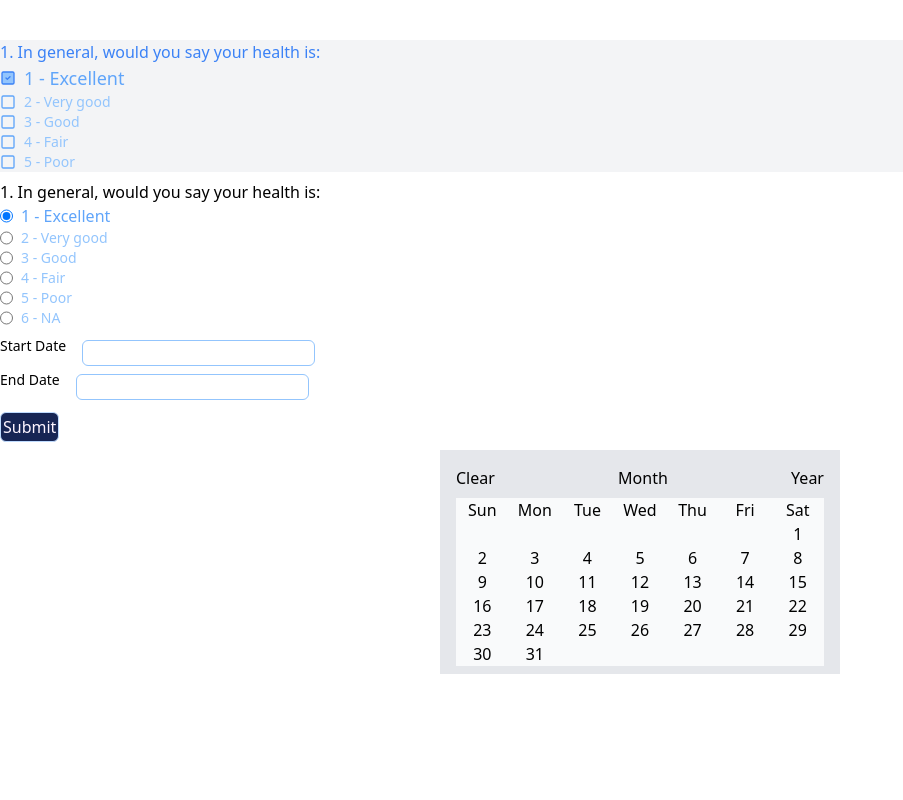
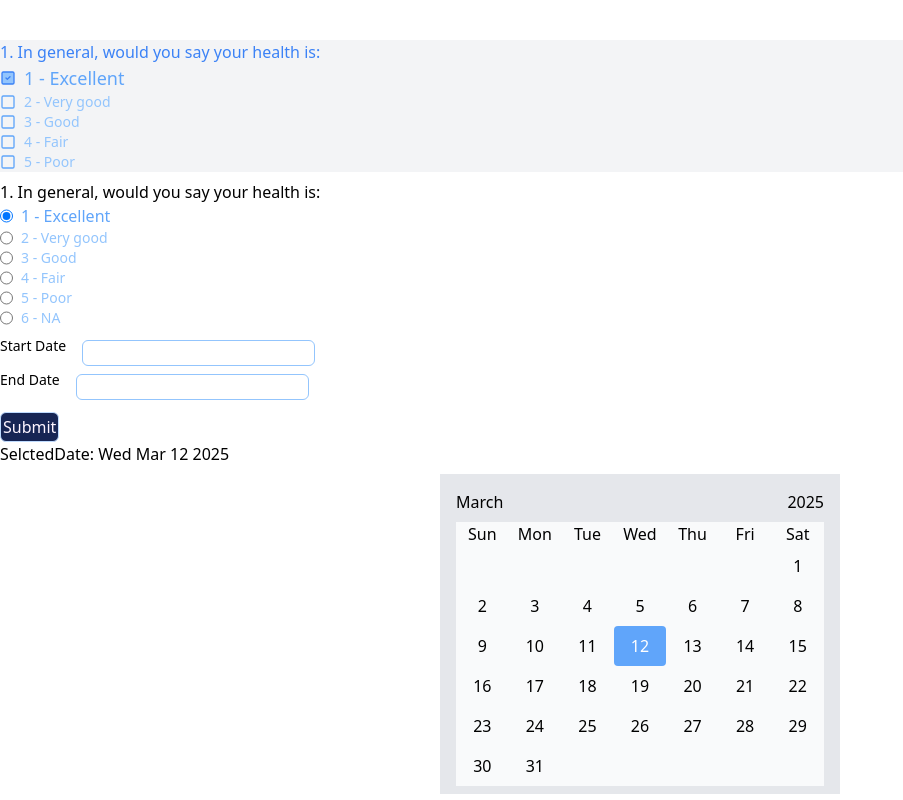
Before and after one commit to AnithaVangavarapu/demo, a React (Create React App) app: page / in a window 1280 px wide. Shown: the whole page, without its empty margins (0-903 px from the left). Built offline with nearby package versions, Linux system fonts and the light colour scheme.

Commit message:
updated custom Calendar

```diff
--- a/src/App.tsx
+++ b/src/App.tsx
@@ -86,6 +86,7 @@ const App: React.FC = () => {
         onClick={handleSubmit}
         // classname="border-red-500"
       />
+      <div>SelctedDate: {currentDate.toDateString()}</div>
       <CustomCalendar value={currentDate} onChange={setCurrentDate} />
     </div>
   );
--- a/src/components/Calendar/CustomCalendar.tsx
+++ b/src/components/Calendar/CustomCalendar.tsx
@@ -1,49 +1,113 @@
 import dayjs, { Dayjs } from "dayjs";
-import React from "react";
+import React, { useState } from "react";
 import Month from "./Month";
+import Year from "./Year";
+
 interface CustomCalendarProps {
   value?: Date;
   onChange: (value: Date) => void;
 }
-const CustomCalendar = ({
-  value = new Date(),
-  onChange,
-}: CustomCalendarProps) => {
-  const currentDate: Dayjs = dayjs(value);
-  // const startDayOfMonth = selectedDate.startOf("month").day();
-  // console.log(startDayOfMonth);
-  // const totalDaysInMonth = selectedDate.startOf("month").daysInMonth();
-  // console.log(totalDaysInMonth);
-  const totalDaysInMonth = currentDate.daysInMonth();
-  console.log("total days in current month", totalDaysInMonth);
-  const startDayOfMonth = currentDate.startOf("month").day();
-  console.log(startDayOfMonth);
-  const daysOfWeek: string[] = [
-    "Sun",
-    "Mon",
-    "Tue",
-    "Wed",
-    "Thu",
-    "Fri",
-    "Sat",
-  ];
+
+const CustomCalendar = ({ value = new Date(), onChange }: CustomCalendarProps) => {
+  const [selectedDate, setSelectedDate] = useState<Dayjs>(dayjs(value));
+  const [showDays, setShowDays] = useState<boolean>(true);
+  const [showMonth, setShowMonth] = useState<boolean>(false);
+  const [showYear, setShowYear] = useState<boolean>(false);
+
+  const totalDaysInMonth = selectedDate.daysInMonth();
+  const startDayOfMonth = selectedDate.startOf("month").day();
+  const endDayOfMonth = selectedDate.endOf("month").day();
+  const suffixDays = 6 - endDayOfMonth;
+  const selectedMonth = selectedDate.format("MMMM");
+  const selectedYear = selectedDate.year();
+
+  const daysOfWeek: string[] = ["Sun", "Mon", "Tue", "Wed", "Thu", "Fri", "Sat"];
+
+  // ✅ Fixed: Use .date(day) instead of .day(day+1)
+  const handleSelectDay = (day: number) => {
+    const newDate = selectedDate.date(day);
+    setSelectedDate(newDate);
+    onChange(newDate.toDate());
+  };
+
+  const handleSelectMonth = (monthIndex: number) => {
+    setSelectedDate(selectedDate.month(monthIndex));
+    setShowMonth(false);
+    setShowDays(true);
+  };
+
+  const handleSelectYear = (year: number) => {
+    setSelectedDate(selectedDate.year(year));
+    setShowYear(false);
+    setShowDays(true);
+  };
+  const handleShowMonth=()=>{
+    if(showMonth){
+      setShowMonth(false)
+      setShowDays(true)
+      setShowYear(false)
+      }else{
+        setShowMonth(true)
+        setShowDays(false)
+        setShowYear(false)
+      }
+  }
+const handleShowYear=()=>{
+  if(showYear){
+    setShowYear(false)
+    setShowDays(true)
+    setShowMonth(false)
+  }else{
+    setShowYear(true)
+    setShowMonth(false)
+    setShowDays(false)
+  }
+}
   return (
     <div className="mx-auto mt-2 w-[400px] p-2 bg-gray-200 flex flex-col">
-      <div className="flex flex-row  justify-between">
-        <button className="m-2">Clear</button>
-        <button className="m-2">Month</button>
-        <button className="m-2">Year</button>
+      <div className="flex flex-row justify-between">
+        {/* <button className="m-2">Clear</button> */}
+        <button className="m-2" onClick={handleShowMonth}>
+          {selectedMonth}
+        </button>
+        <button className="m-2" onClick={handleShowYear}>
+          {selectedYear}
+        </button>
       </div>
-      <div className="mx-2  bg-gray-50 grid grid-cols-7 text-center">
-        {daysOfWeek.map((day, index) => (
-          <div key={index}>{day}</div>
-        ))}
-        {Array.from({ length: startDayOfMonth }).map(() => (
-          <div></div>
-        ))}
-        {Array.from({ length: totalDaysInMonth }).map((day, index) => (
-          <div>{index + 1}</div>
-        ))}
+      <div>
+        {showDays && (
+          <div>
+            {!showMonth&& !showYear && (
+              <div className="mx-2 bg-gray-50 grid grid-cols-7 text-center">
+                {daysOfWeek.map((day, index) => (
+                  <div key={index}>{day}</div>
+                ))}
+                {Array.from({ length: startDayOfMonth }).map((_, idx) => (
+                  <div key={`empty-start-${idx}`} />
+                ))}
+                {Array.from({ length: totalDaysInMonth }).map((_, index) => (
+                  <div
+                    key={`day-${index}`}
+                    className={`p-2 text-center cursor-pointer ${
+                      selectedDate.date() === index + 1
+                        ? "bg-blue-400 text-white rounded"
+                        : "hover:bg-gray-300"
+                    }`}
+                    onClick={() => handleSelectDay(index + 1)}
+
+                  >
+                    {index + 1}
+                  </div>
+                ))}
+                {Array.from({ length: suffixDays }).map((_, idx) => (
+                  <div key={`empty-end-${idx}`} />
+                ))}
+              </div>
+            )}
+          </div>
+        )}
+        {showMonth && <Month currentMonth={selectedDate.month()} onSelect={handleSelectMonth} />}
+        {showYear && <Year  currentYear={selectedDate.year()} onSelect={handleSelectYear}/>}
       </div>
     </div>
   );
--- a/src/components/Calendar/Month.tsx
+++ b/src/components/Calendar/Month.tsx
@@ -1,6 +1,13 @@
 import React from "react";
+import dayjs,{Dayjs} from "dayjs";
 
-const Month = () => {
+interface MonthProps{
+ currentMonth:number,
+  onSelect:(monthIndex:number)=>void
+}
+const Month = ({currentMonth,onSelect}:MonthProps) => {
+
+console.log("month",currentMonth)
   const months: string[] = [
     "Jan",
     "Feb",
@@ -15,11 +22,18 @@ const Month = () => {
     "Nov",
     "Dec",
   ];
+
   return (
-    <div className="grid grid-cols-4">
-      {months.map((month, index) => (
-        <button>{month}</button>
+    <div className=" m-10
+     inset-0 w-[300px] h-[100px]
+                    bg-gray-400 opacity-50
+                    z-10">
+                      <div className="grid grid-cols-4 p-4">
+                      {months.map((month, index) => (
+        <button className={index===currentMonth?'bg-blue-500':'hover:bg-gray-300'} onClick={()=>onSelect(index)}>{month}</button>
       ))}
+                      </div>
+
     </div>
   );
 };
--- /dev/null
+++ b/src/components/Calendar/Year.tsx
@@ -0,0 +1,45 @@
+import React, { useState } from "react";
+import { ChevronRight, ChevronLeft } from "lucide-react";
+interface YearProps {
+  currentYear: number;
+  onSelect: (year: number) => void;
+}
+const Year = ({ currentYear, onSelect }: YearProps) => {
+  const startYear = currentYear - 4;
+  const [yearRangeStartWith, setYearRangeStartWith] =
+    useState<number>(startYear);
+
+  const years = Array.from(
+    { length: 15 },
+    (_, index) => yearRangeStartWith + index
+  );
+  const handlePreviousYears = () => {
+    setYearRangeStartWith((prev) => prev - 5);
+  };
+  const handleNextYears = () => {
+    setYearRangeStartWith((prev) => prev + 5);
+  };
+  return (
+    <div
+      className="m-4 w-[300px] bg-gray-200 p-4 flex items-center justify-between"
+    >
+      <div className="flex justify-between items-center w-full mb-2">
+
+        <ChevronLeft onClick={handlePreviousYears} />
+
+        <div className="grid grid-cols-5 gap-2 text-center w-full">
+          {years.map((year) => (
+            <button className={`p-0.5 rounded ${year===currentYear?'bg-blue-500 tex-white':''}`} onClick={() => onSelect(year)}>
+              {year}
+            </button>
+          ))}
+        </div>
+
+        <ChevronRight onClick={handleNextYears} />
+
+      </div>
+    </div>
+  );
+};
+
+export default Year;
--- /dev/null
+++ b/src/components/Calendar/index.ts
@@ -0,0 +1,2 @@
+export {default as Month} from './Month'
+export {default as Year} from './Year'
--- a/src/customHooks/useApp.ts
+++ b/src/customHooks/useApp.ts
@@ -36,7 +36,7 @@ export const useApp = () => {
         responseData = response.data;
         setData(response.data);
       });
-      console.log(responseData);
+
       if (responseData.length > 0) {
         const defaultDataset: DatasetProps = {};
         responseData.forEach((item) => {
```
